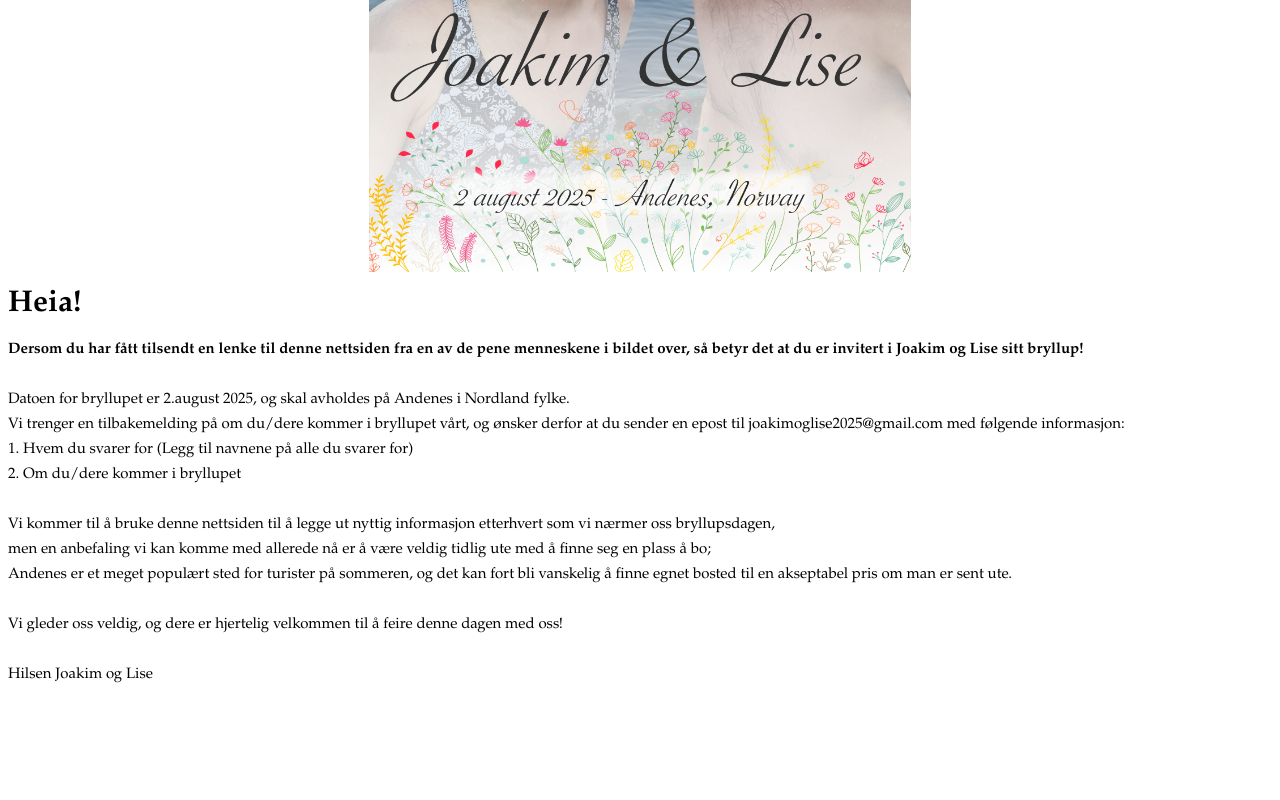
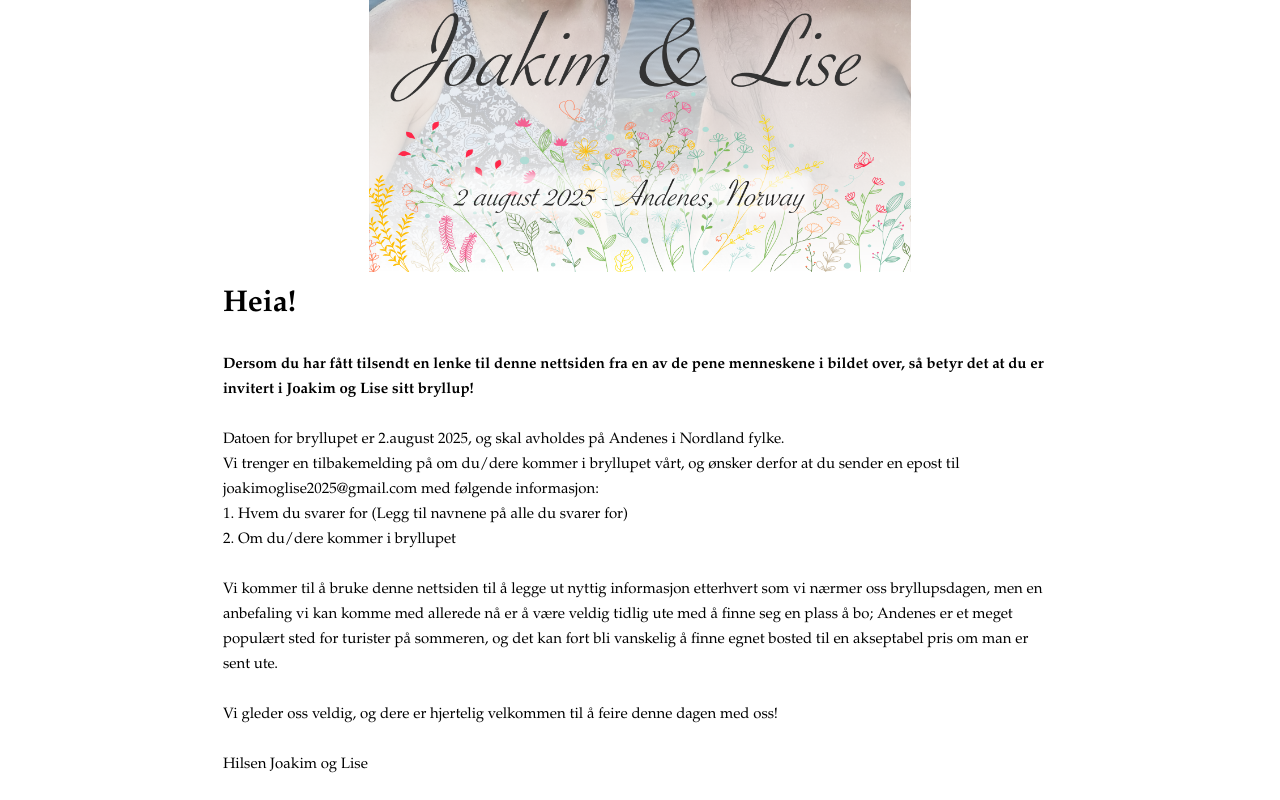
Before and after one commit to Joakim-og-Lise-2025/Joakim-og-Lise-2025, a plain HTML site: page index.html in a window 1280 px wide. Shown: the part 416-1216 px from the top of the page. Before the commit the page ends 1118 px from the top, so only its background shows below. Drawn offline with Linux system fonts and the light colour scheme.

Commit message:
minor fix to text and styling

```diff
--- a/index.html
+++ b/index.html
@@ -15,6 +15,8 @@
         height: 85vh;
     }
 
+    .contain { object-fit: contain; }
+
     .scaleC {
         height: 100%;
         width: 100%;
@@ -28,7 +30,12 @@
         font-size: 15px;
     }
 
-    .contain { object-fit: contain; }
+    .alignDivCenter {
+        display: grid;
+        align-items: center;
+        padding-left: 17%;
+        padding-right: 17%;
+    }
 
 </style>
 </head>
@@ -38,7 +45,7 @@
     <img src='bilder/bryllupsinvitasjon3.png' class="scaleC contain">
 </div>
 
-<div class="scaleText">
+<div class="scaleText alignDivCenter">
     <h1>Heia!</h1>
     <p><b>Dersom du har fått tilsendt en lenke til denne nettsiden fra en av de pene menneskene i bildet over, så betyr det at du er invitert i Joakim og Lise sitt bryllup!</b><br><br>
     Datoen for bryllupet er 2.august 2025, og skal avholdes på Andenes i Nordland fylke.<br>
@@ -46,8 +53,8 @@
     1. Hvem du svarer for (Legg til navnene på alle du svarer for)<br>
     2. Om du/dere kommer i bryllupet<br><br>
 
-    Vi kommer til å bruke denne nettsiden til å legge ut nyttig informasjon etterhvert som vi nærmer oss bryllupsdagen,<br>
-    men en anbefaling vi kan komme med allerede nå er å være veldig tidlig ute med å finne seg en plass å bo;<br>
+    Vi kommer til å bruke denne nettsiden til å legge ut nyttig informasjon etterhvert som vi nærmer oss bryllupsdagen,
+    men en anbefaling vi kan komme med allerede nå er å være veldig tidlig ute med å finne seg en plass å bo;
     Andenes er et meget populært sted for turister på sommeren, og det kan fort bli vanskelig å finne egnet bosted til en akseptabel pris om man er sent ute.<br><br>
 
     Vi gleder oss veldig, og dere er hjertelig velkommen til å feire denne dagen med oss!<br><br>
```
